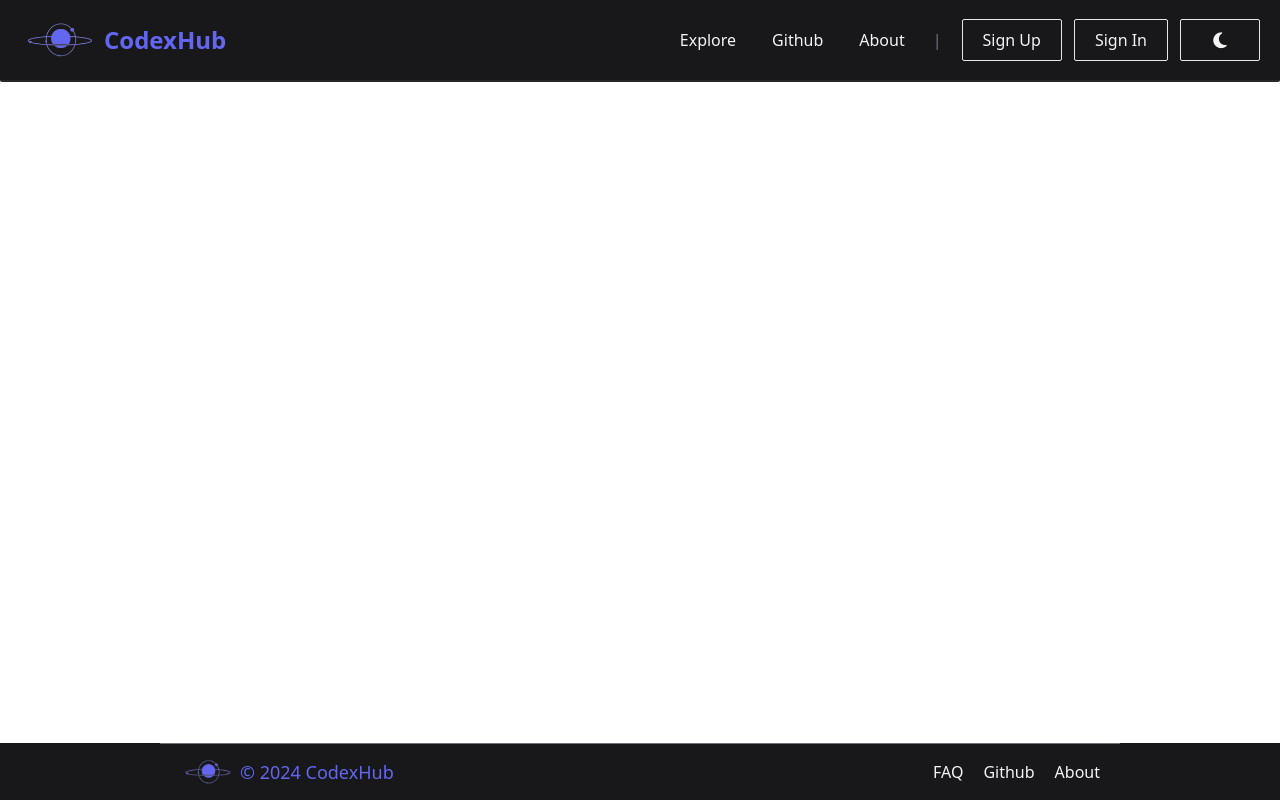
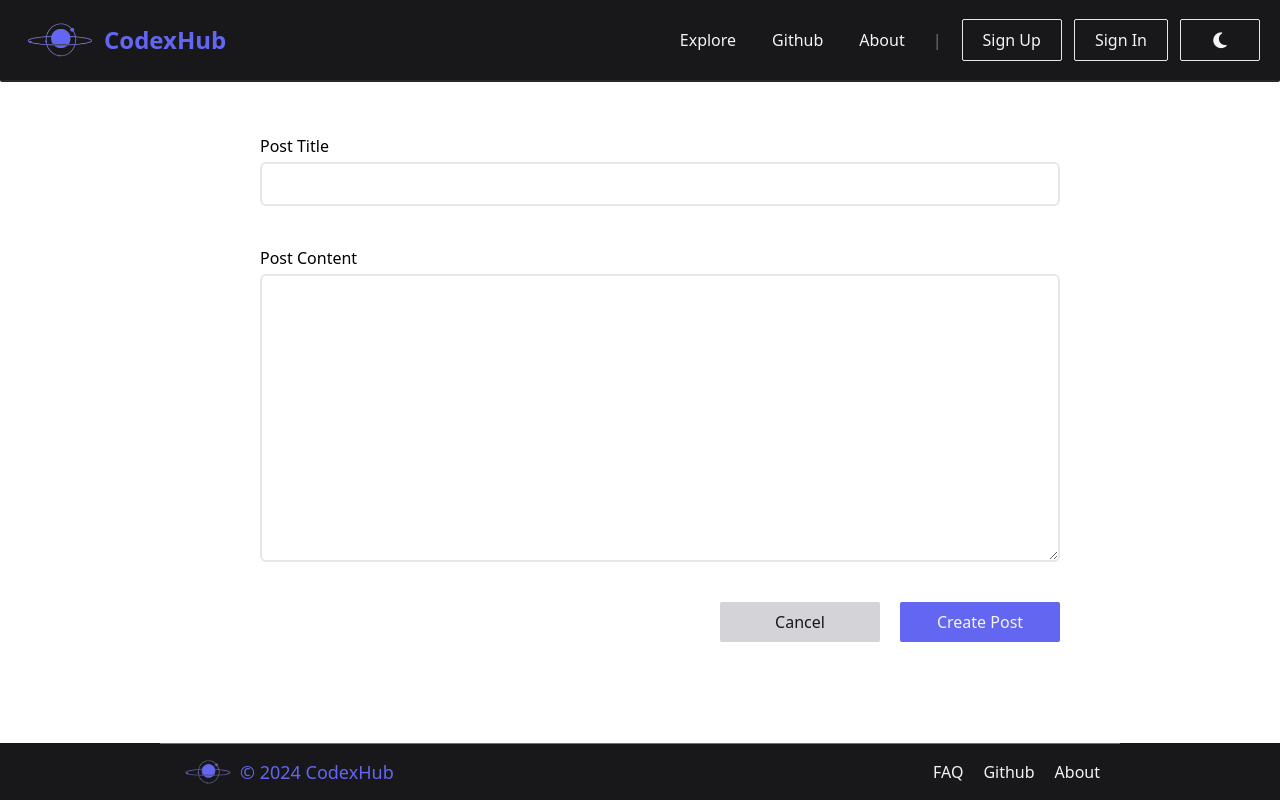
Before and after one commit to OVasconceloss/codex-hub, a React (Vite) app in the folder client/: page /post in a window 1280 px wide. Built offline with nearby package versions, Linux system fonts and the light colour scheme.

Commit message:
:sparkles: feat: create the elements for creating the post

```diff
--- a/client/src/pages/posts/createPost.tsx
+++ b/client/src/pages/posts/createPost.tsx
@@ -1,13 +1,42 @@
 import React from "react";
+import { Link } from "react-router-dom";
+import Footer from "../../components/footer/footer";
 import { Header } from "../../components/header/header"
-import Footer from "../../components/footer/footer";
 
 const CreatePost: React.FC = () => {
     return (
         <>
         <Header />
         <main>
-
+            <div className="flex flex-col items-center justify-center mt-8">
+                <div className="flex flex-col w-[50rem] p-5">
+                    <div className="w-full flex flex-row space-x-4">
+                        <div className="w-full flex flex-col">
+                            <label htmlFor="title" className="mb-1 dark:text-zinc-100">Post Title</label>
+                            <input
+                                type="text"
+                                name="title"
+                                className={`w-[50rem] mb-10 p-2 outline-none border-2 rounded-md
+                                transition ease-linear focus:border-zinc-900 dark:focus:border-indigo-500`}
+                            />
+                        </div>
+                    </div>
+                    <div className="flex flex-col">
+                        <label htmlFor="content" className="mb-1 dark:text-zinc-100">Post Content</label>
+                        <textarea
+                            name="content"
+                            className={`w-[50rem] h-72 min-h-72 max-h-72 mb-10 p-2 outline-none border-2 rounded-md
+                            transition ease-linear focus:border-zinc-900 dark:focus:border-indigo-500`}>
+                        </textarea>
+                    </div>
+                    <div className="w-[50rem] flex items-end justify-end space-x-5">
+                        <Link to={'/explorer'}>
+                            <button className="w-[10rem] px-5 py-2 text-zinc-900 text-center bg-zinc-300 rounded-sm dark:bg-red-500 dark:text-zinc-100">Cancel</button>
+                        </Link>
+                        <button className="w-[10rem] px-5 py-2 text-zinc-100 text-center bg-indigo-500 rounded-sm">Create Post</button>
+                    </div>
+                </div>
+            </div>
         </main>
         <div className="w-full absolute bottom-0 flex items-center justify-center bg-zinc-900">
             <Footer />
```
